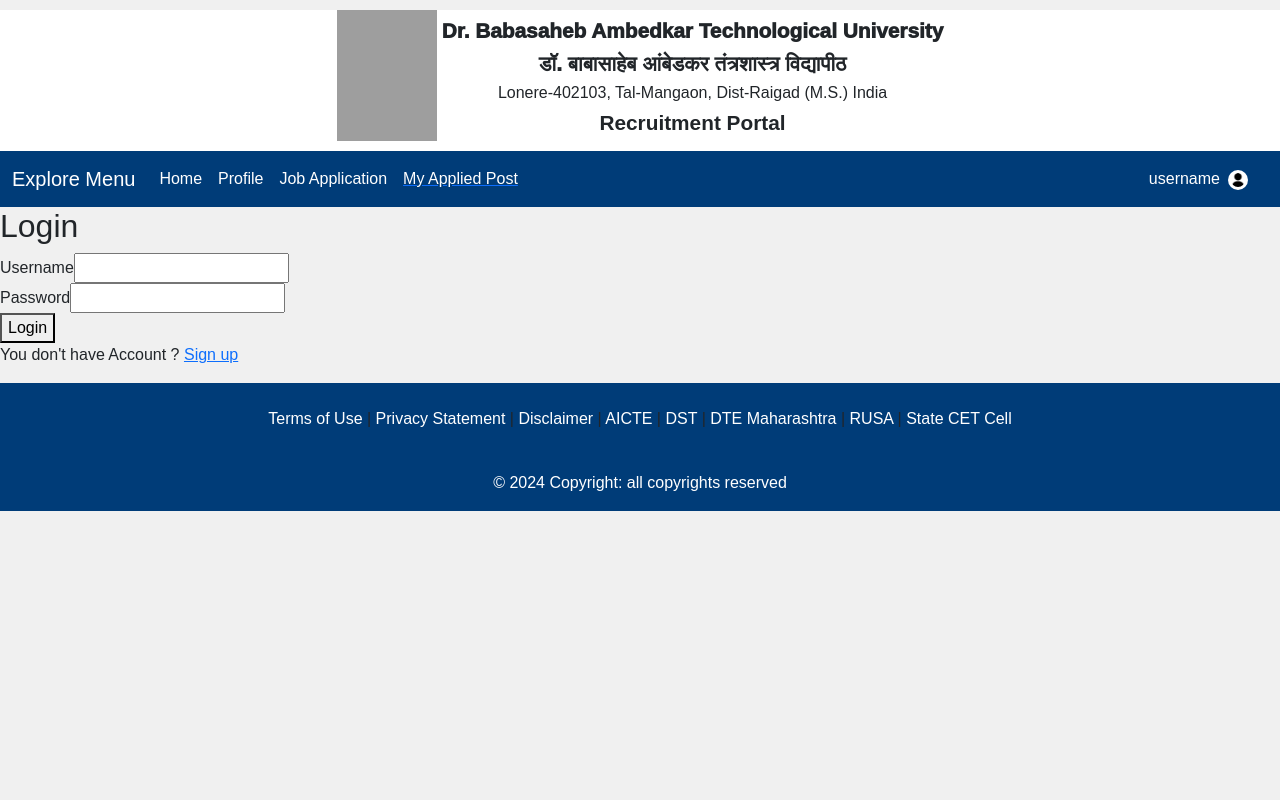
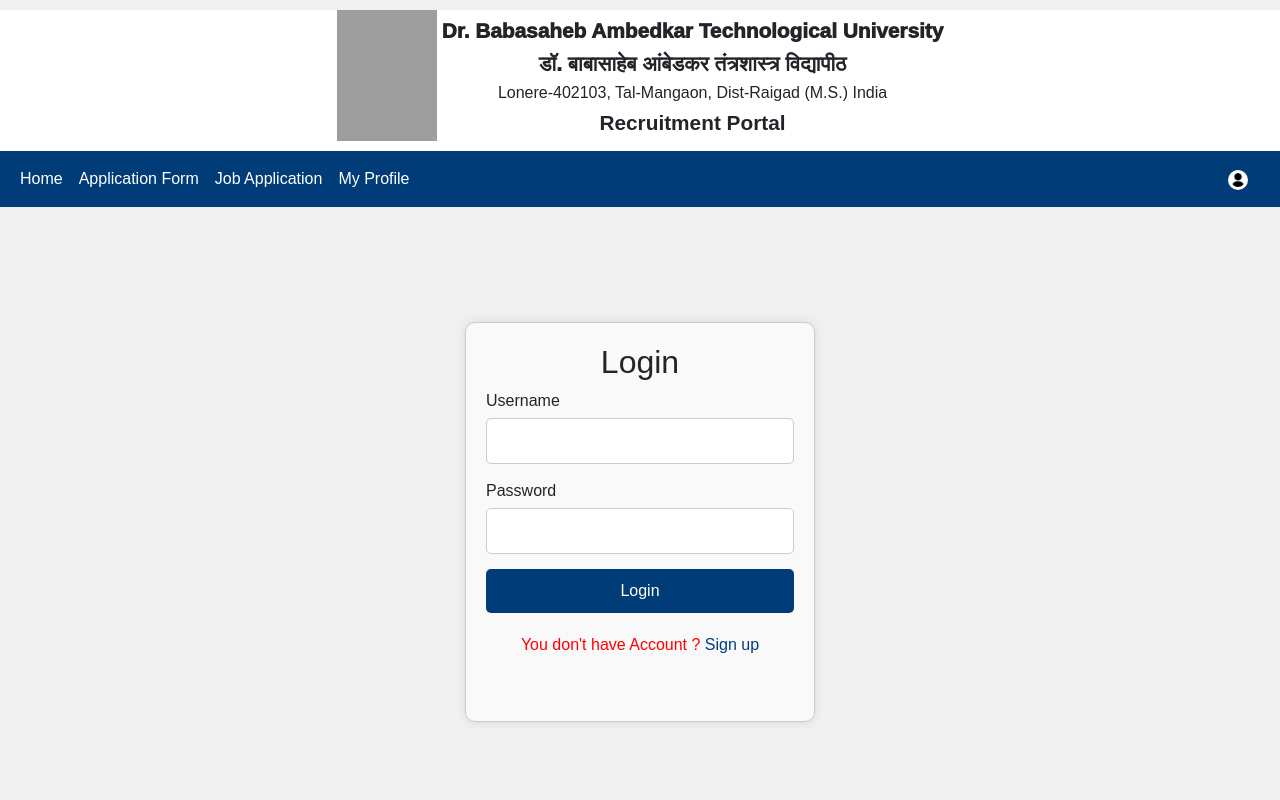
Before and after one commit to onkarhol999/Recruitment_Portal_DABTU, a React (Vite) app: page /login in a window 1280 px wide. Shown: the top 800 px of the page. Built offline with nearby package versions, Linux system fonts and the light colour scheme; grey boxes are pictures that could not be loaded.

Commit message:
required changes made

```diff
--- a/src/component/EducationalDetailsForm/EducationalDetails.jsx
+++ b/src/component/EducationalDetailsForm/EducationalDetails.jsx
@@ -362,6 +362,19 @@
                             </div>
                             <div className="col-md-6">
                                 <div className="mb-3">
+                                    <label htmlFor="additionalCourses" className="form-label">Branch/Course</label>
+                                    <input
+                                        type="text"
+                                        className="form-control"
+                                        id="additionalCourses"
+                                        value={graduationDetails.additionalCourses}
+                                        onChange={(e) => handleInputChange(e, setGraduationDetails)}
+                                        placeholder='Enter any additional courses'
+                                    />
+                                </div>
+                            </div>
+                            <div className="col-md-6">
+                                <div className="mb-3">
                                     <label htmlFor="passingYear" className="form-label">Month and year of passing</label>
                                     <div className="passingYearMonthDiv">
                                         <select id="month" className='form-select passingYNM' value={selectedMonth} onChange={handleMonthChange} name="month">
@@ -399,19 +412,7 @@
                                     />
                                 </div>
                             </div>
-                            <div className="col-md-6">
-                                <div className="mb-3">
-                                    <label htmlFor="additionalCourses" className="form-label">Additional Courses</label>
-                                    <input
-                                        type="text"
-                                        className="form-control"
-                                        id="additionalCourses"
-                                        value={graduationDetails.additionalCourses}
-                                        onChange={(e) => handleInputChange(e, setGraduationDetails)}
-                                        placeholder='Enter any additional courses'
-                                    />
-                                </div>
-                            </div>
+
                         </div>
                         <button type="submit" className="btn btn-primary saveBtn">Save</button>
                     </div>
@@ -443,6 +444,19 @@
                                         value={postgraduationDetails.university}
                                         onChange={(e) => handleInputChange(e, setPostgraduationDetails)}
                                         placeholder='Enter Name of Your University'
+                                    />
+                                </div>
+                            </div>
+                            <div className="col-md-6">
+                                <div className="mb-3">
+                                    <label htmlFor="additionalCourses" className="form-label">Course / Specialty</label>
+                                    <input
+                                        type="text"
+                                        className="form-control"
+                                        id="additionalCourses"
+                                        value={postgraduationDetails.additionalCourses}
+                                        onChange={(e) => handleInputChange(e, setPostgraduationDetails)}
+                                        placeholder='Enter any additional courses'
                                     />
                                 </div>
                             </div>
@@ -485,19 +499,7 @@
                                     />
                                 </div>
                             </div>
-                            <div className="col-md-6">
-                                <div className="mb-3">
-                                    <label htmlFor="additionalCourses" className="form-label">Additional Courses</label>
-                                    <input
-                                        type="text"
-                                        className="form-control"
-                                        id="additionalCourses"
-                                        value={postgraduationDetails.additionalCourses}
-                                        onChange={(e) => handleInputChange(e, setPostgraduationDetails)}
-                                        placeholder='Enter any additional courses'
-                                    />
-                                </div>
-                            </div>
+
                         </div>
                         <button type="submit" className="btn btn-primary saveBtn">Save</button>
                     </div>
@@ -530,6 +532,19 @@
                                         value={phdDetails.university}
                                         onChange={(e) => handleInputChange(e, setphdDetails)}
                                         placeholder='Enter Name of Your University'
+                                    />
+                                </div>
+                            </div>
+                            <div className="col-md-6">
+                                <div className="mb-3">
+                                    <label htmlFor="additionalCourses" className="form-label">Specialty / Course</label>
+                                    <input
+                                        type="text"
+                                        className="form-control"
+                                        id="additionalCourses"
+                                        value={phdDetails.additionalCourses}
+                                        onChange={(e) => handleInputChange(e, setphdDetails)}
+                                        placeholder='Enter any additional courses'
                                     />
                                 </div>
                             </div>
@@ -572,19 +587,7 @@
                                     />
                                 </div>
                             </div>
-                            <div className="col-md-6">
-                                <div className="mb-3">
-                                    <label htmlFor="additionalCourses" className="form-label">Additional Courses</label>
-                                    <input
-                                        type="text"
-                                        className="form-control"
-                                        id="additionalCourses"
-                                        value={phdDetails.additionalCourses}
-                                        onChange={(e) => handleInputChange(e, setphdDetails)}
-                                        placeholder='Enter any additional courses'
-                                    />
-                                </div>
-                            </div>
+
                         </div>
                         <button type="submit" className="btn btn-primary saveBtn">Save</button>
                     </div>
--- a/src/component/Register/Register.css
+++ b/src/component/Register/Register.css
@@ -1,7 +1,14 @@
+.mainBody{
+  padding: 9% 20%;
+}
+
 .register-container {
-  width: 300px;
+  width: 350px;
+  min-height: 400px;
   margin: auto;
   padding: 20px;
+  justify-content: center;
+  align-items: center;
   border: 1px solid #ccc;
   border-radius: 10px;
   background-color: #f9f9f9;
@@ -29,22 +36,33 @@
   padding: 10px;
   border: 1px solid #ccc;
   border-radius: 5px;
+  width: 100%;
 }
 
 .register-container form button {
   padding: 10px;
-  background-color: #28a745;
+  background-color: #003c78;
   color: white;
   border: none;
   border-radius: 5px;
   cursor: pointer;
+  margin-bottom: 20px;
 }
 
 .register-container form button:hover {
-  background-color: #218838;
+  background-color: #012b55;
 }
 
 .register-container p {
   text-align: center;
   color: red;
 }
+
+.register-container p .LoginLink{
+  text-decoration: none;
+  color: #003c78;
+}
+
+.register-container p .LoginLink:hover{
+  text-decoration: underline;
+}
--- a/src/component/Register/Register.jsx
+++ b/src/component/Register/Register.jsx
@@ -23,6 +23,7 @@
   };
 
   return (
+    <div className="mainBody">
       <div className="register-container">
         <h2>Register</h2>
         <form onSubmit={handleSubmit}>
@@ -35,9 +36,10 @@
             <input type="password" value={password} onChange={(e) => setPassword(e.target.value)} />
           </div>
           <button type="submit">Register</button>
-        <p>Already have a Account ? <Link to="/login">login</Link> </p>
+          <p>Already have a Account ? <Link className='LoginLink' to="/login">login</Link> </p>
         </form>
         {message && <p>{message}</p>}
+      </div>
     </div>
   );
 };
--- a/src/component/headerFooter/Header.css
+++ b/src/component/headerFooter/Header.css
@@ -71,6 +71,7 @@
     font-weight: 500;
     margin: 2px 5px;
     border-radius:5px ;
+    text-decoration: none;
 }
 
 .navBtn:hover{
--- a/src/component/headerFooter/Header.jsx
+++ b/src/component/headerFooter/Header.jsx
@@ -24,7 +24,6 @@
       {/* Navbar Section */}
       <nav className="navbar navbar-expand-lg navbar-light">
         <div className="container-fluid">
-          <a className="navbar-brand" href="#">Explore Menu</a>
           <button className="navbar-toggler" type="button" data-bs-toggle="collapse" data-bs-target="#navbarSupportedContent" aria-controls="navbarSupportedContent" aria-expanded="false" aria-label="Toggle navigation">
             <span className="navbar-toggler-icon"></span>
           </button>
@@ -37,22 +36,21 @@
               </li>
               <li className="nav-item">
                  <NavLink to="/profile" className="nav-link navBtn" style={{color: "white"}}>
-                     Profile
+                     Application Form
                 </NavLink>
               </li>
               <li className="nav-item">
                 <a className="nav-link navBtn" style={{color: "white"}} href="#">Job Application</a>
               </li>
-              <NavLink to="/userDetails">
               <li className="nav-item">
-                <a className="nav-link navBtn" style={{color: "white"}} href="#">My Applied Post</a>
+              <NavLink to="/userDetails" className="nav-link navBtn" style={{color: "white"}}>
+                My Profile
+              </NavLink>
               </li>
-              </NavLink>
             </ul>
             <div className="d-flex">
             <ul className="navbar-nav me-auto mb-2 mb-lg-0">
               <li className="nav-item userImgFlex">
-                <a className="nav-link navBtn" style={{color: "white"}} href="#">username</a>
                 <img className='userImg' src={user} alt="" />
               </li>
             </ul>
--- a/src/component/home/Home.jsx
+++ b/src/component/home/Home.jsx
@@ -4,20 +4,20 @@
 // import PersonalDetails from '../personalDetailsForm/PersonalDetails'
 
 const jobPositions = [
-  { id: 1, title: 'Software Engineer', link: '/job-details/software-engineer' },
-  { id: 2, title: 'Data Analyst', link: '/job-details/data-analyst' },
-  { id: 3, title: 'Teaching Faculty', link: '/job-details/teacher' },
-  { id: 4, title: 'Teaching Faculty', link: '/job-details/teacher' },
-  { id: 5, title: 'Teaching Faculty', link: '/job-details/teacher' },
-  { id: 6, title: 'Teaching Faculty', link: '/job-details/teacher' },
-  { id: 7, title: 'Teaching Faculty', link: '/job-details/teacher' },
-  { id: 8, title: 'Software Engineer', link: '/job-details/software-engineer' },
-  { id: 9, title: 'Data Analyst', link: '/job-details/data-analyst' },
-  { id: 10, title: 'Teaching Faculty', link: '/job-details/teacher' },
-  { id: 11, title: 'Teaching Faculty', link: '/job-details/teacher' },
-  { id: 12, title: 'Teaching Faculty', link: '/job-details/teacher' },
-  { id: 13, title: 'Teaching Faculty', link: '/job-details/teacher' },
-  { id: 14, title: 'Teaching Faculty', link: '/job-details/teacher' },
+  { id: 1, title: 'Software Engineer', link: '#' },
+  { id: 2, title: 'Data Analyst', link: '#' },
+  { id: 3, title: 'Teaching Faculty', link: '#' },
+  { id: 4, title: 'Teaching Faculty', link: '#' },
+  { id: 5, title: 'Teaching Faculty', link: '#' },
+  { id: 6, title: 'Teaching Faculty', link: '#' },
+  { id: 7, title: 'Teaching Faculty', link: '#' },
+  { id: 8, title: 'Software Engineer', link: '#' },
+  { id: 9, title: 'Data Analyst', link: '#' },
+  { id: 10, title: 'Teaching Faculty', link: '#' },
+  { id: 11, title: 'Teaching Faculty', link: '#' },
+  { id: 12, title: 'Teaching Faculty', link: '#' },
+  { id: 13, title: 'Teaching Faculty', link: '#' },
+  { id: 14, title: 'Teaching Faculty', link: '#' },
 ];
 
 function Home() {
@@ -99,7 +99,7 @@
             />
           </div>
           <div className="text-center mb-4 ">
-            <p className="custom-title WelCome">Welcome to Our College!</p>
+            <p className="custom-title WelCome">Welcome to DBATU Recruitment Portal!</p>
             <p className="custom-text">
               <b className='custom-subtitle'>Vision </b> <br />
               "The University is committed to become a leading 'Center of Excellence' in the field of Engineering, Technology and Science as a seat of learning with a national character and international outlook." <br />
@@ -126,34 +126,39 @@
         {/* Department Links */}
         <div className="row justify-content-center">
           <div className="col">
-            <a href="/departments/computer" className="department-link">
+            <a href="#" className="department-link">
               <div className="department-card">
                 <p>Computer Engineering</p>
               </div>
             </a>
-            <a href="/departments/computer" className="department-link">
+            <a href="#" className="department-link">
               <div className="department-card">
-                <p>Computer Engineering</p>
+                <p>IT Engineering</p>
               </div>
             </a>
-            <a href="/departments/computer" className="department-link">
+            <a href="#" className="department-link">
               <div className="department-card">
-                <p>Computer Engineering</p>
+                <p>Electrical Engineering</p>
               </div>
             </a>
-            <a href="/departments/computer" className="department-link">
+            <a href="#" className="department-link">
               <div className="department-card">
-                <p>Computer Engineering</p>
+                <p>Chemical Engineering</p>
               </div>
             </a>
-            <a href="/departments/computer" className="department-link">
+            <a href="#" className="department-link">
               <div className="department-card">
-                <p>Computer Engineering</p>
+                <p>Mechanical Engineering</p>
               </div>
             </a>
-            <a href="/departments/computer" className="department-link">
+            <a href="#" className="department-link">
               <div className="department-card">
-                <p>Computer Engineering</p>
+                <p>PetroChemical Engineering</p>
+              </div>
+            </a>
+            <a href="#" className="department-link">
+              <div className="department-card">
+                <p>EXTC Engineering</p>
               </div>
             </a>
           </div>
--- a/src/component/login/login.css
+++ b/src/component/login/login.css
@@ -0,0 +1,68 @@
+.mainBody{
+    padding: 9% 20%;
+  }
+
+  .login-container {
+    width: 350px;
+    min-height: 400px;
+    margin: auto;
+    padding: 20px;
+    justify-content: center;
+    align-items: center;
+    border: 1px solid #ccc;
+    border-radius: 10px;
+    background-color: #f9f9f9;
+    box-shadow: 0 0 10px rgba(0, 0, 0, 0.1);
+  }
+
+  .login-container h2 {
+    text-align: center;
+  }
+
+  .login-container form {
+    display: flex;
+    flex-direction: column;
+  }
+
+  .login-container form div {
+    margin-bottom: 15px;
+  }
+
+  .login-container form label {
+    margin-bottom: 5px;
+  }
+
+  .login-container form input {
+    padding: 10px;
+    border: 1px solid #ccc;
+    border-radius: 5px;
+    width: 100%;
+  }
+
+  .login-container form button {
+    padding: 10px;
+    background-color: #003c78;
+    color: white;
+    border: none;
+    border-radius: 5px;
+    cursor: pointer;
+    margin-bottom: 20px;
+  }
+
+  .login-container form button:hover {
+    background-color: #012b55;
+  }
+
+  .login-container p {
+    text-align: center;
+    color: red;
+  }
+
+  .login-container p .SignUpLink{
+    text-decoration: none;
+    color: #003c78;
+  }
+
+  .login-container p .SignUpLink:hover{
+    text-decoration: underline;
+  }
--- a/src/component/login/login.jsx
+++ b/src/component/login/login.jsx
@@ -26,7 +26,15 @@
   };
 
   return (
+    <div className="mainBody">
       <div className="login-container">
+        {message && <p>
+          <div className="alert alert-danger d-flex align-items-center" role="alert">
+            <div>
+              {message}
+            </div>
+          </div>
+        </p>}
         <h2>Login</h2>
         <form onSubmit={handleSubmit}>
           <div>
@@ -38,9 +46,10 @@
             <input type="password" value={password} onChange={(e) => setPassword(e.target.value)} />
           </div>
           <button type="submit">Login</button>
-    <p>You don't have Account ? <Link to="/">Sign up</Link> </p>
+          <p>You don't have Account ? <Link className='SignUpLink' to="/">Sign up</Link> </p>
         </form>
-      {message && <p>{message}</p>}
+
+      </div>
     </div>
   );
 };
--- a/src/component/timeLine/TimeLine.css
+++ b/src/component/timeLine/TimeLine.css
@@ -50,6 +50,9 @@
   height: 6em; /* Adjusted height for the circle */
   border-radius: 50%;
 }
+
+
+
 
 .timeline-item-content img {
   width: 50%; /* Adjusted icon size */
--- a/src/component/userInfo/UserInfo.css
+++ b/src/component/userInfo/UserInfo.css
@@ -97,9 +97,33 @@
     width: 100%;
 }
 
+.horizontal-table {
+    width: 80%;
+    border-collapse: collapse;
+    margin: 20px 20px;
+}
+
+.horizontal-table th, .horizontal-table td {
+    border: 1px solid #ddd;
+    padding: 8px 2px;
+}
+
+.horizontal-table th {
+    background-color: #f2f2f2;
+    text-align: left;
+    width: 250px;  /* Set a fixed width for th */
+    border: 1px solid #333232;
+}
+
+.horizontal-table td {
+    text-align: left;
+    padding-left: 15px; /* This brings td content closer to the th */
+    border: 1px solid #333232;
+}
+
 .data-table {
     width: 80%;
-    margin: 20px auto;
+    margin: 20px 20px;
     border-collapse: collapse;
     font-size: 1rem;
     text-align: left;
--- a/src/component/userInfo/UserInfo.jsx
+++ b/src/component/userInfo/UserInfo.jsx
@@ -109,7 +109,7 @@
         <div className="headings">
           <h2>Personal Details</h2>
         </div>
-        <table className='data-table'>
+        <table className='horizontal-table'>
           <tr>
             <th>Full Name: </th>
             <td>{userData.personalDetails?.fullName || 'N/A'}</td>
@@ -174,7 +174,7 @@
                 <th>University</th>
                 <th>Year of Passing</th>
                 <th>Percentage</th>
-                <th>Additional Courses</th>
+                <th>Additional Courses / Specialty</th>
               </tr>
             </thead>
             <tbody>
@@ -207,7 +207,7 @@
                 <th>Position</th>
                 <th>From</th>
                 <th>To</th>
-                <th>NAture of Appointment</th>
+                <th>Nature of Appointment</th>
                 <th>Total Experience</th>
               </tr>
             </thead>
@@ -268,7 +268,7 @@
 
         <h2>Achievements</h2>
         </div>
-        <table className="data-table">
+        <table className="horizontal-table">
           <tr>
             <th>Research Papers:</th>
             <td>{userData.achievements?.researchPapers?.length > 0 ? (
```
Also changed, not shown: 1 other file (tests, documents, lock files or other folders). Lines whose indentation alone changed are shown as unchanged.
